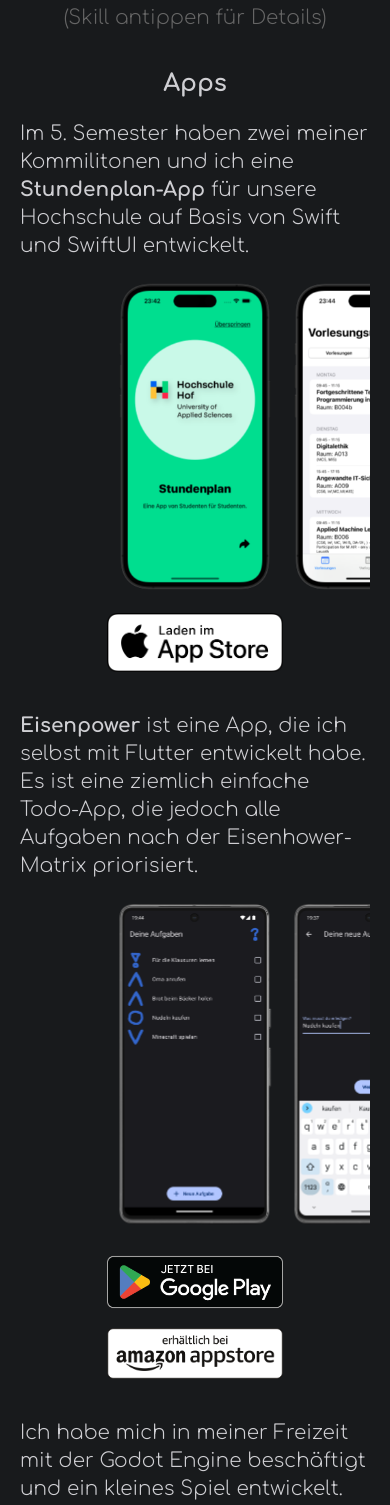
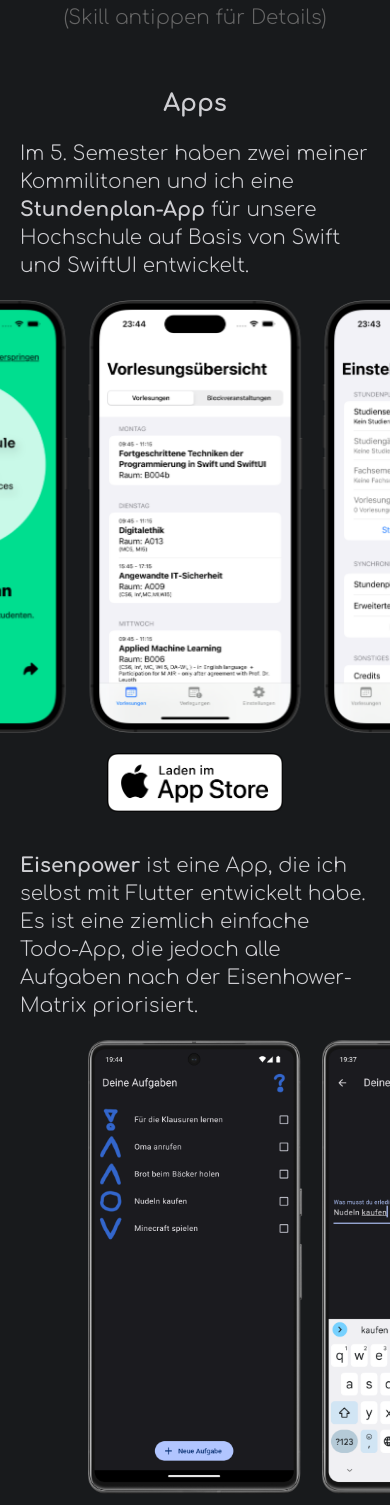
Before and after one commit to tim-w97/MyProfilePage, a React (Create React App) app: page / in a window 390 px wide. Shown: the part 1420-2925 px from the top of the page. Built offline with nearby package versions, Linux system fonts and the light colour scheme.

Commit message:
adjusted margins and swiper layouts for mobile view

```diff
--- a/src/pages/WelcomePage.js
+++ b/src/pages/WelcomePage.js
@@ -14,8 +14,8 @@ function WelcomePage() {
                 <div className='p-5'>
                     <Welcome className="relative mt-20"/>
                     <Skills className="relative mt-8"/>
-                    <Apps className="relative mt-8"/>
                 </div>
+                <Apps className="relative mt-8"/>
                 <Contacts className="relative mt-16 font-bold"/>
             </div>
             <TopBar/>
--- a/src/widgets/AppGallery.js
+++ b/src/widgets/AppGallery.js
@@ -1,13 +1,11 @@
 function AppGallery(props) {
-    const imageStyle = 'w-80 m-auto p-3'
-
     return (
         <div className={props.className}>
-            <swiper-container centered-slides="true" slides-per-view="2" grab-cursor="true">
+            <swiper-container centered-slides={true} initial-slide={props.initialSlide} slides-per-view="1.75" grab-cursor="true" space-between="20">
                 {
                     props.imagePaths.map(imagePath =>
                         <swiper-slide key={imagePath}>
-                            <img className={imageStyle} src={imagePath} alt='App Screenshot'/>
+                            <img src={imagePath} alt='App Screenshot'/>
                         </swiper-slide>
                     )
                 }
--- a/src/widgets/Apps.js
+++ b/src/widgets/Apps.js
@@ -13,7 +13,7 @@ function Apps(props) {
             <TimetableApp className='mt-5'/>
             <Eisenpower className='mt-10'/>
             <PacmansBox className='mt-10'/>
-            <p className='mt-6'>Gerne zeige ich Ihnen persönlich noch weitere Apps und Projekte von mir.</p>
+            <p className='mt-8 m-5'>Gerne zeige ich Ihnen persönlich noch weitere Apps und Projekte von mir.</p>
     </div>
     );
 }
--- a/src/widgets/Eisenpower.js
+++ b/src/widgets/Eisenpower.js
@@ -10,12 +10,12 @@ import amazonBadge from "../assets/images/badges/amazon-badge.png";
 function Eisenpower(props) {
     return(
         <div className={props.className}>
-            <p className='mb-3'>
+            <p className='m-5'>
                 <span className='font-bold'>Eisenpower</span> ist eine App, die ich selbst mit Flutter entwickelt habe.
                 Es ist eine ziemlich einfache Todo-App, die jedoch alle Aufgaben nach der Eisenhower-Matrix priorisiert.
             </p>
 
-            <AppGallery imagePaths={[
+            <AppGallery initialSlide={0} imagePaths={[
                 eisenpowerTodos,
                 eisenpowerInput,
                 eisenpowerImportance,
@@ -23,7 +23,7 @@ function Eisenpower(props) {
                 eisenpowerSnackbar
             ]}/>
 
-            <div className='flex flex-col sm:flex-row justify-center items-center mt-3 gap-3'>
+            <div className='flex flex-col sm:flex-row justify-center items-center mt-5 gap-3'>
                 <a href='https://play.google.com/store/apps/details?id=tech.tim97.eisenpower.eisenpower&hl=de&gl=DE' rel='noreferrer'
                    target='_blank'>
                     <img className='w-44' src={googlePlayBadge} alt='Google play store badge'/>
--- a/src/widgets/PacmansBox.js
+++ b/src/widgets/PacmansBox.js
@@ -8,12 +8,12 @@ import AppGallery from "./AppGallery";
 function PacmansBox(props) {
     return(
         <div className={props.className}>
-            <p className='mb-3'>
+            <p className='m-5'>
                 Ich habe mich in meiner Freizeit mit der Godot Engine beschäftigt und ein kleines Spiel entwickelt.{' '}
                 <span className='font-bold'>Pacman's Box</span> funktioniert auf iOS und Android.
             </p>
 
-            <AppGallery imagePaths={[
+            <AppGallery initialSlide={4} imagePaths={[
                 pacmansBoxMenu,
                 pacmansBoxHold,
                 pacmansBoxRelease,
--- a/src/widgets/TimetableApp.js
+++ b/src/widgets/TimetableApp.js
@@ -9,13 +9,13 @@ import appleStoreBadge from '../assets/images/badges/apple-store-badge.png'
 function TimetableApp(props) {
     return(
         <div className={props.className}>
-            <p className='mb-3'>
+            <p className='m-5'>
                 Im 5. Semester haben zwei meiner Kommilitonen und ich eine{' '}
                 <span className='font-bold'>Stundenplan-App</span> für unsere Hochschule auf
                 Basis von Swift und SwiftUI entwickelt.
             </p>
 
-            <AppGallery imagePaths={[
+            <AppGallery initialSlide={1} imagePaths={[
                 timetableAppOnboarding,
                 timetableAppLectures,
                 timetableAppSettings,
@@ -23,7 +23,7 @@ function TimetableApp(props) {
                 timetableAppSelectLectures
             ]}/>
 
-            <div className='flex justify-center mt-3'>
+            <div className='flex justify-center mt-5'>
                 <a href='https://apps.apple.com/de/app/stundenplan-hof/id1202844664?l=de-DE' rel='noreferrer' target='_blank'>
                     <img className='w-44' src={appleStoreBadge} alt='Apple app store badge'/>
                 </a>
```
